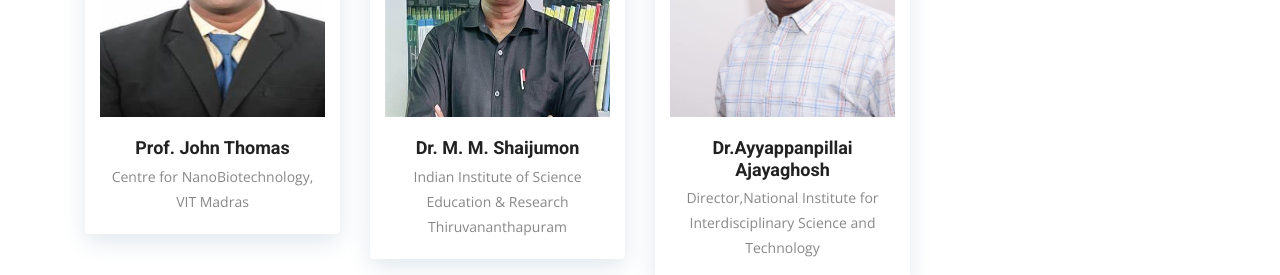
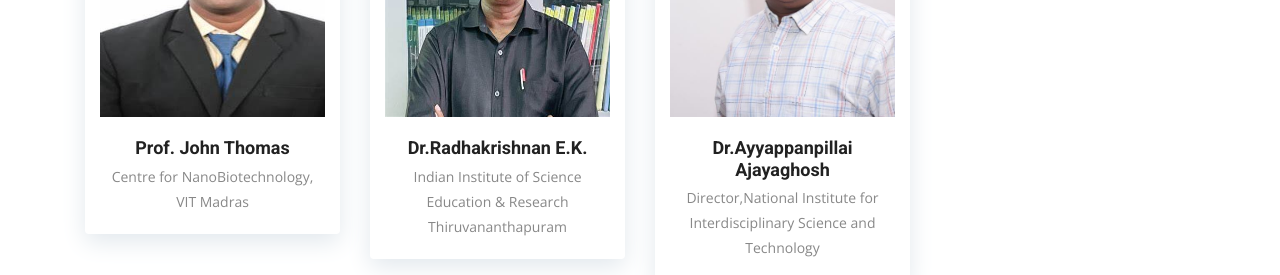
Before and after one commit to Dins-jacob/ICAMS-2025, a plain HTML site: page index.html in a window 1280 px wide. Shown: the part 5680-5955 px from the top of the page. Drawn offline with nearby package versions, Linux system fonts and the light colour scheme; files whose address does not match are found by name; a web font is replaced by a local one.

Commit message:
updated name

```diff
--- a/index.html
+++ b/index.html
@@ -1135,7 +1135,7 @@
                             </div>
                         </div>
                         <div class="info-text">
-                            <h3><a href="https://sbs.mgu.ac.in/radhakrishnan-e-k/">Dr. M. M. Shaijumon</a></h3>
+                            <h3><a href="https://sbs.mgu.ac.in/radhakrishnan-e-k/">Dr.Radhakrishnan E.K.</a></h3>
                             <p> Indian Institute of Science Education & Research Thiruvananthapuram </p>
                         </div>
                     </div>
```
